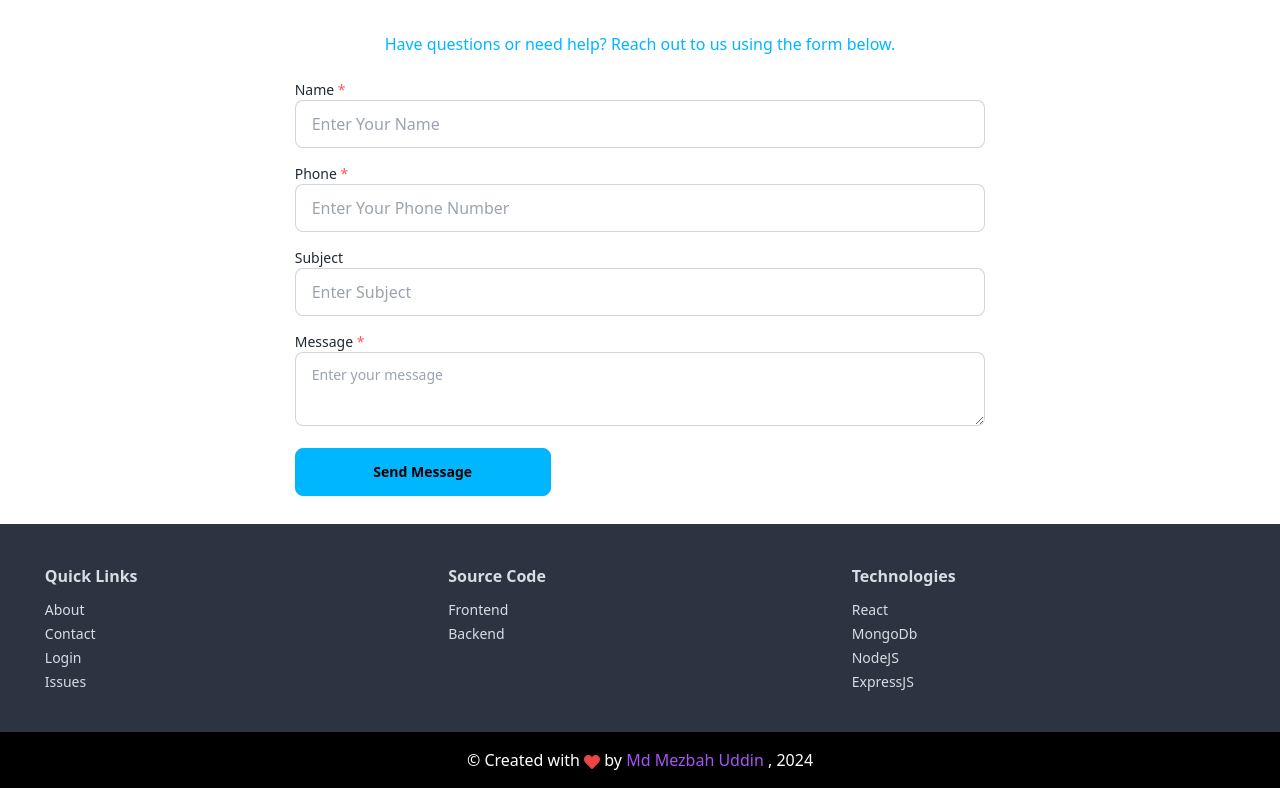
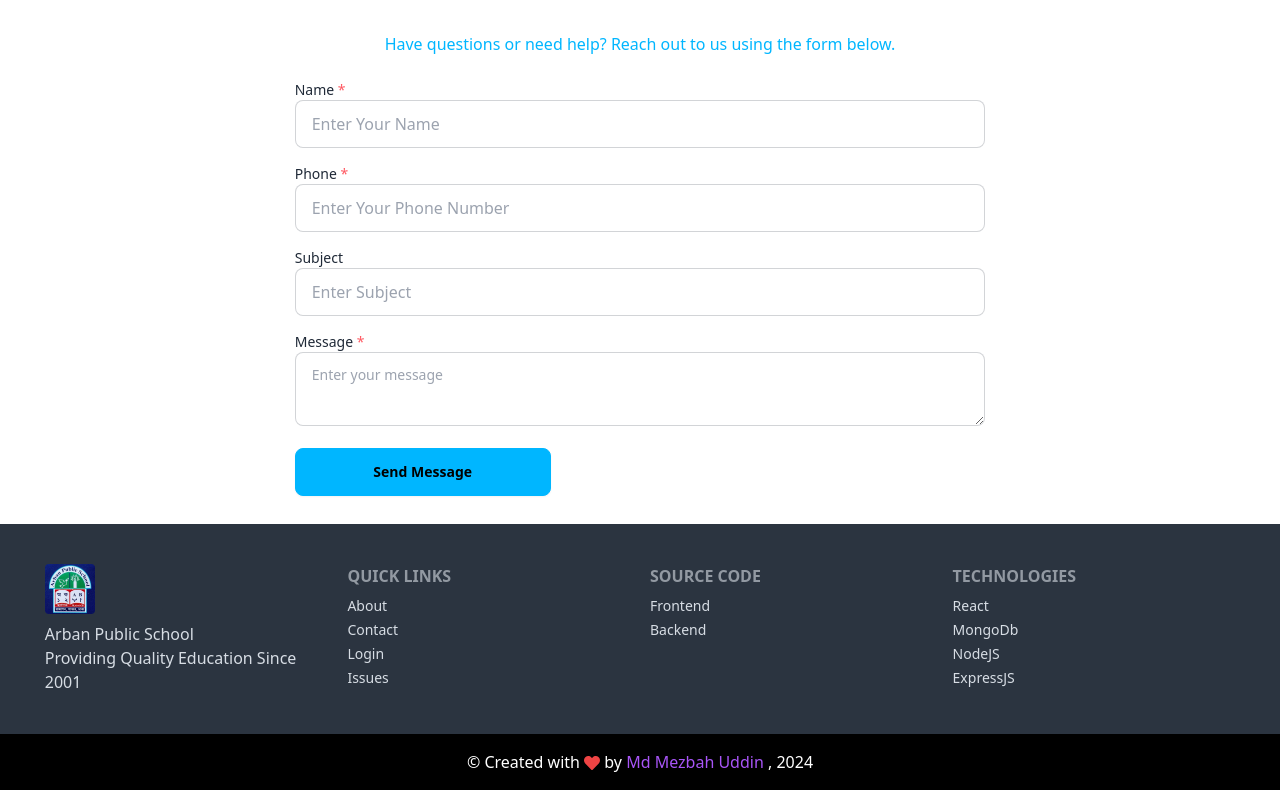
Before and after one commit to misbahulhoq/arbanpublicschool, a Next.js app: page /contact in a window 1280 px wide. Shown: the part 493-1283 px from the top of the page. Built offline with nearby package versions, Linux system fonts and the light colour scheme; no server answers.

Commit message:
added notices page and updated footer ui

```diff
--- /dev/null
+++ b/src/app/dashboard/(adminroute)/notices/page.tsx
@@ -0,0 +1,7 @@
+import React from "react";
+
+const NoticePage = () => {
+  return <div>NoticePage</div>;
+};
+
+export default NoticePage;
--- a/src/components/dashboard/SideBar.tsx
+++ b/src/components/dashboard/SideBar.tsx
@@ -46,6 +46,11 @@ const SideBar = () => {
             props={{ href: "/dashboard/teachers", children: "Teachers" }}
           ></DashboardLink>
         </li>
+        <li className={`${isAdmin ? "block" : "hidden"}`}>
+          <DashboardLink
+            props={{ href: "/dashboard/notices", children: "Notices" }}
+          ></DashboardLink>
+        </li>
       </ul>
     </div>
   );
--- a/src/components/shared/Footer.tsx
+++ b/src/components/shared/Footer.tsx
@@ -1,3 +1,4 @@
+import Image from "next/image";
 import Link from "next/link";
 import React from "react";
 import { FaHeart } from "react-icons/fa";
@@ -5,9 +6,26 @@ import { FaHeart } from "react-icons/fa";
 const Footer = () => {
   return (
     <footer className="bg-neutral text-neutral-content">
-      <div className="container-center grid gap-5 gap-y-10 py-10 sm:grid-cols-2 lg:grid-cols-3">
+      <div className="container-center grid gap-5 gap-y-10 py-10 sm:grid-cols-2 lg:grid-cols-4">
+        <aside>
+          <Link href={`/`}>
+            <Image
+              src={`/arban-public-school-logo.jpg`}
+              alt="Arban Public School's Logo"
+              height={50}
+              width={50}
+              className="rounded"
+            />
+          </Link>
+          <h4 className="mt-2">
+            Arban Public School
+            <br />
+            Providing Quality Education Since 2001
+          </h4>
+        </aside>
+
         <div>
-          <h3 className="mb-3 font-semibold">Quick Links</h3>
+          <h3 className="footer-title">Quick Links</h3>
           <div className="flex flex-col items-start gap-1 text-sm font-light">
             <Link
               href="/about"
@@ -37,7 +55,7 @@ const Footer = () => {
         </div>
 
         <div>
-          <h3 className="mb-3 font-semibold">Source Code</h3>
+          <h3 className="footer-title">Source Code</h3>
           <div className="flex flex-col items-start gap-1 text-sm font-light">
             <a
               href=""
@@ -57,7 +75,7 @@ const Footer = () => {
         </div>
 
         <div>
-          <h3 className="mb-3 font-semibold">Technologies</h3>
+          <h3 className="footer-title">Technologies</h3>
           <div className="flex flex-col items-start gap-1 text-sm font-light">
             <a
               href="https://react.dev/"
```
